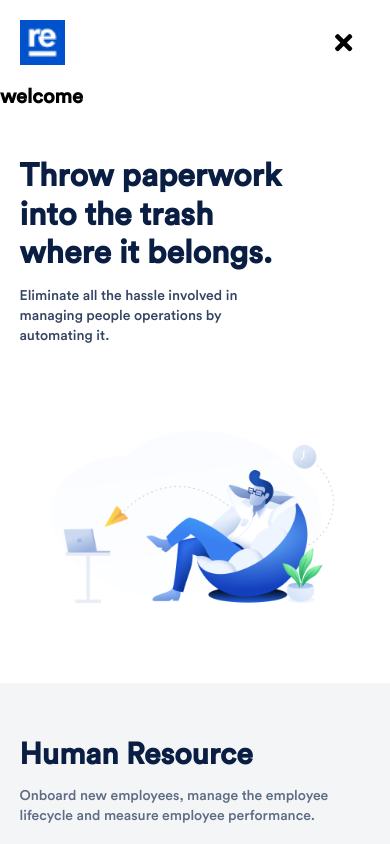
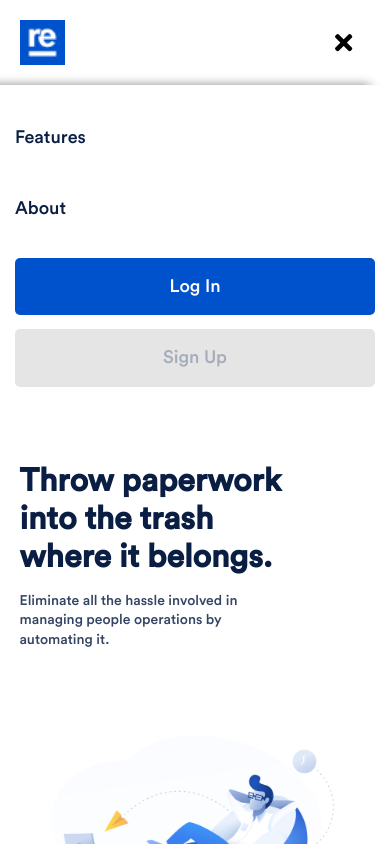
Before and after one commit to Prospertech-github/resource-edge-app, a React (Create React App) app: page / in a window 390 px wide. Both pictures are taken after a click on the icon 345 px from the left and 42 px from the top of the page. Shown: the top 844 px of the page. Built offline with nearby package versions, Linux system fonts and the light colour scheme.

Commit message:
FEAT: Redesigned the Mobile Nav

```diff
--- a/src/components/dropDown__component/DropDown.css
+++ b/src/components/dropDown__component/DropDown.css
@@ -0,0 +1,39 @@
+.mainMenu {
+  height: 60%;
+  flex-direction: column;
+  align-items: flex-start;
+  padding: 1rem 1.5rem;
+  z-index: 5;
+  box-shadow:  -2rem 0rem 1rem #888888;
+  transition: all 1s ease;
+}
+.mainMenu li{
+  padding: 1.8rem 0;
+  margin-top: 1.4rem;
+}
+.mainMenu a{
+  font-size: 1.8rem;
+  font-weight: 450;
+  text-decoration: none;
+  color: #091E42;
+}
+.mainmenu__userLogIn{
+  margin-top: 2rem;
+}
+.mainmenu__userLogIn li{
+  text-align: center;
+  border-radius: 5px;
+}
+#logIn__list-item{
+  background: #0052CC;
+}
+#logIn{
+  color: #fff;
+}
+#signUp__list-item{
+  background: #e5e5e5;
+  margin-bottom: 1.6rem;
+}
+#signUp{
+  color: #A5ADBA;
+}
--- a/src/components/dropDown__component/DropDown.js
+++ b/src/components/dropDown__component/DropDown.js
@@ -4,7 +4,15 @@ function DropDown() {
 
   return (
     <div>
-      <h1> welcome </h1>
+      <ul class="mainMenu">
+        <li> <a href="#"> Features </a> </li>
+        <li> <a href="#"> About </a> </li>
+
+        <div className="mainmenu__userLogIn">
+          <li id="logIn__list-item"> <a href="#" id="logIn"> Log In </a> </li>
+          <li id="signUp__list-item"> <a href="#" id="signUp"> Sign Up </a> </li>
+        </div>
+      </ul>
     </div>
   )
 }
```
